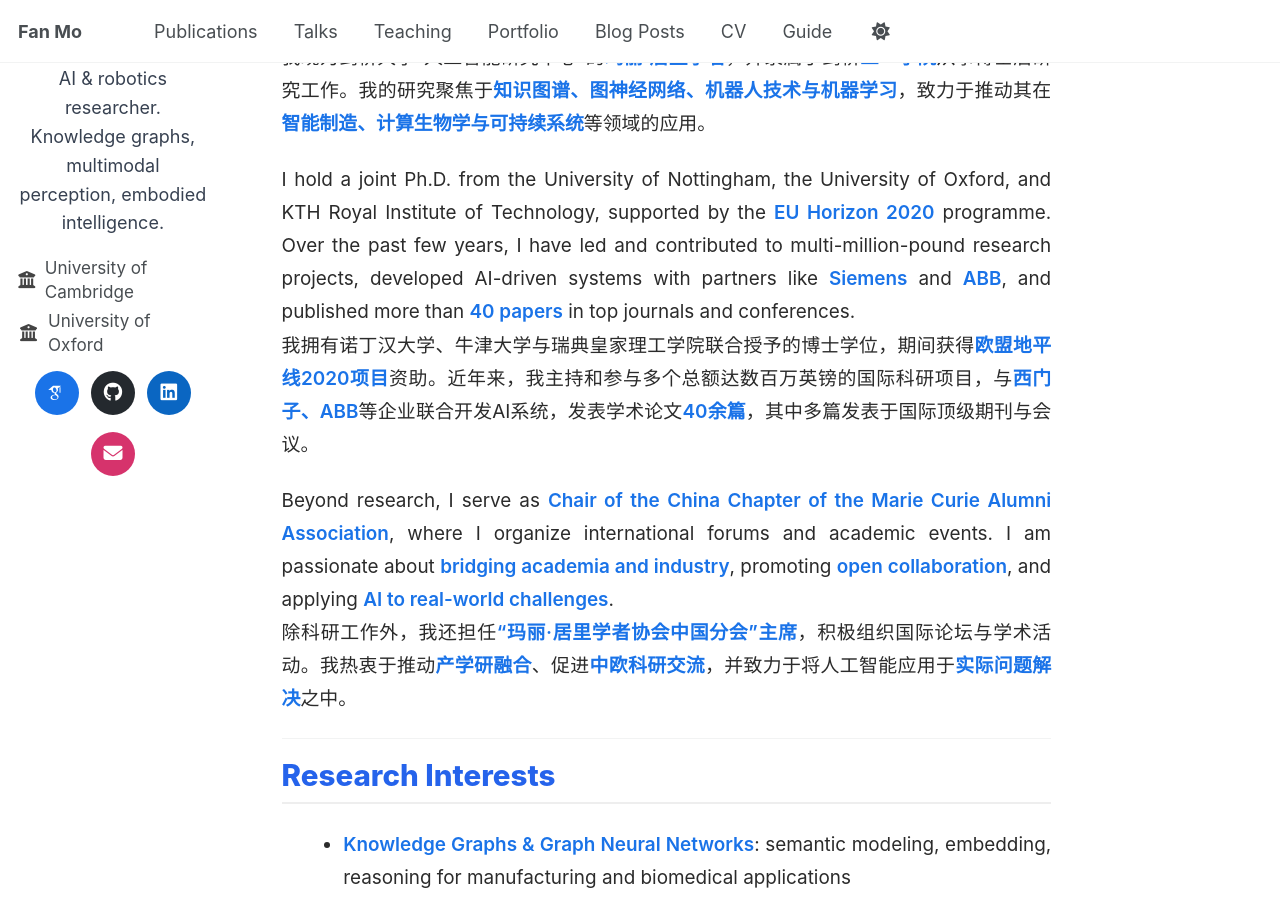
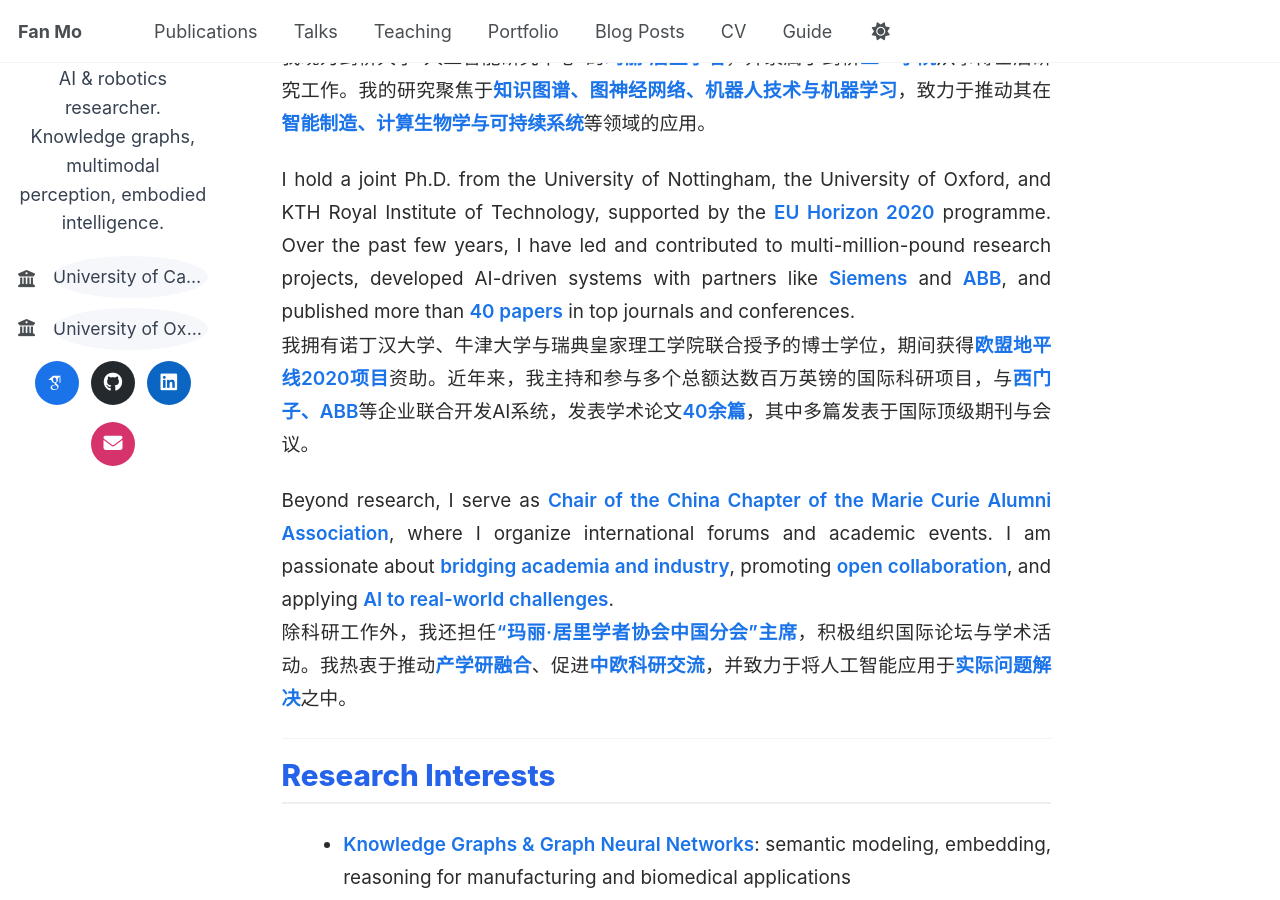
Before and after one commit to fanmo-intro/fanmo-intro.github.io, a Jekyll site: the page built from _pages/about.md, in a window 1280 px wide and 900 px high, scrolled down 338 px. Built offline with Jekyll 4.4.1, drawn with Linux system fonts in a browser that asks for light colours; some web fonts are replaced; a script that is not in the unit is left out.

Commit message:
Update author-profile.html

```diff
--- a/_includes/author-profile.html
+++ b/_includes/author-profile.html
@@ -27,25 +27,28 @@
     <ul class="author__urls">
       {% if author.location %}
         <li>
-          <i class="fas fa-fw fa-location-dot" aria-hidden="true"></i>{{ author.location }}
+          <i class="fas fa-fw fa-location-dot" aria-hidden="true"></i>
+          <span class="location">{{ author.location }}</span>
         </li>
       {% endif %}
     </ul>
 
     {% if author.employer %}
-      <ul class="author__employers">
+      <ul class="author__employers author__urls">
         {% assign employers_list = author.employer %}
         {% for e in employers_list %}
           <li>
             <i class="fas fa-fw fa-building-columns" aria-hidden="true"></i>
             {% if e.name %}
               {% if e.url %}
-                <a href="{{ e.url }}" target="_blank" rel="noopener">{{ e.name }}</a>
+                <a href="{{ e.url }}" target="_blank" rel="noopener">
+                  <span class="employer-name institution">{{ e.name }}</span>
+                </a>
               {% else %}
-                {{ e.name }}
+                <span class="employer-name institution">{{ e.name }}</span>
               {% endif %}
             {% else %}
-              {{ e | strip }}
+              <span class="employer-name institution">{{ e | strip }}</span>
             {% endif %}
           </li>
         {% endfor %}
```
